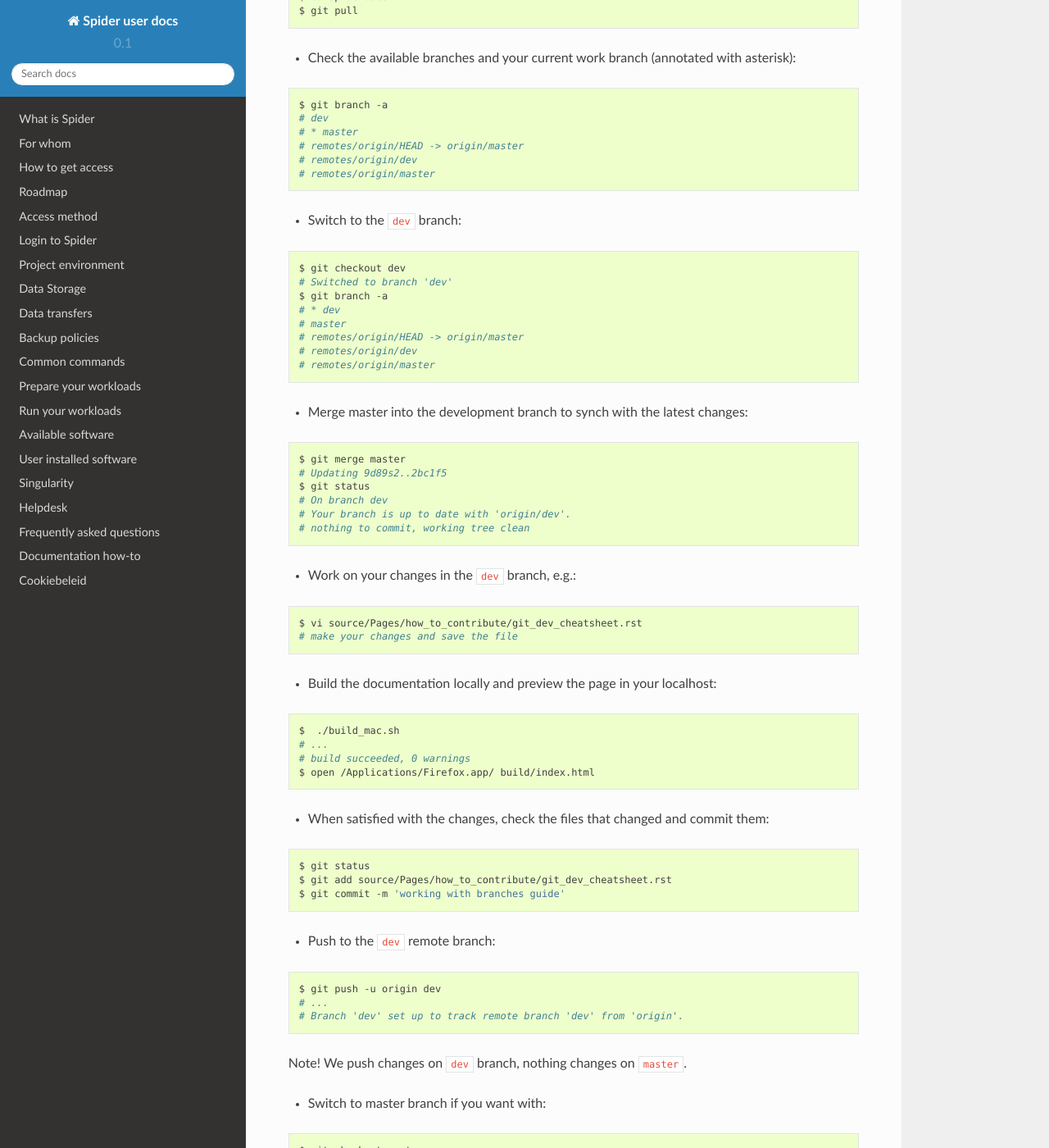
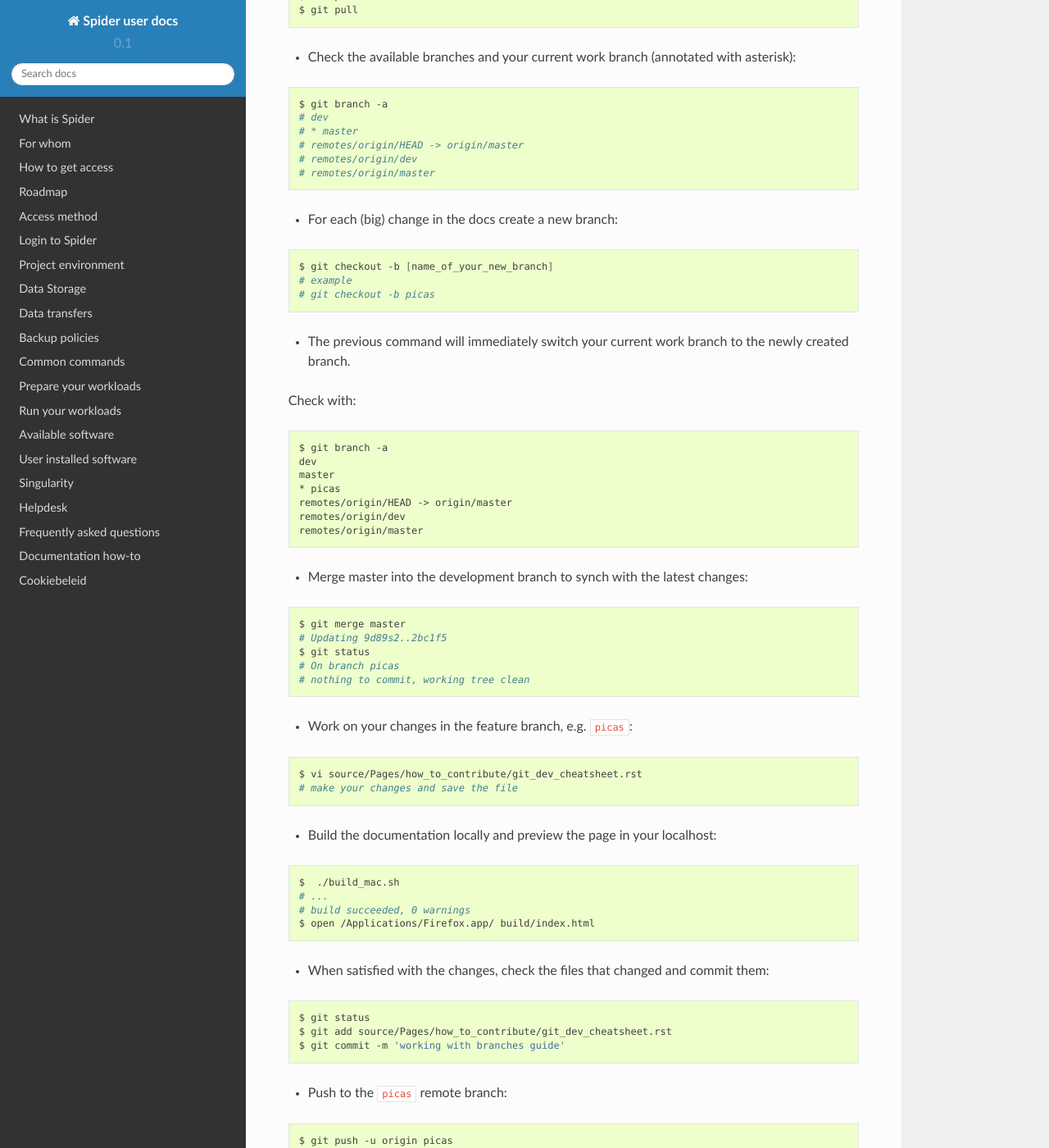
Before and after one commit to sara-nl/spiderdocs, a Sphinx documentation site: the page built from source/Pages/how_to_contribute/git_dev_cheatsheet.rst, in a window 1280 px wide and 1400 px high, scrolled down 674 px. Shown: the whole window at 82% size. Built offline with Sphinx 7.4.7 and the Read the Docs theme 2.0.0, drawn with Linux system fonts in a browser that asks for light colours; pages that are not in the unit, such as notebooks, are missing from menus; some of the changed text lies outside the part shown.

Commit message:
adapted feature branch changes

```diff
--- a/source/Pages/how_to_contribute/git_dev_cheatsheet.rst
+++ b/source/Pages/how_to_contribute/git_dev_cheatsheet.rst
@@ -8,8 +8,7 @@ Git dev branch
 Procedure
 =========
 
-The instructions here describe the steps to commit changes to the ``dev`` branch
-of the documentation Github repository:
+The instructions here describe the steps to make changes to the Github documentation of the spiderdocs repository:
 
 * Clone the repository in your local machine id you haven't done so:
 
@@ -48,18 +47,26 @@ If you miss the image, download it as explained :ref:`here <docker-install>`.
         # remotes/origin/dev
         # remotes/origin/master
 
-* Switch to the ``dev`` branch:
+* For each (big) change in the docs create a new branch:
 
 .. code-block:: bash
 
-        $ git checkout dev
-        # Switched to branch 'dev'
-        $ git branch -a
-        # * dev
-        # master
-        # remotes/origin/HEAD -> origin/master
-        # remotes/origin/dev
-        # remotes/origin/master
+        $ git checkout -b [name_of_your_new_branch]
+	# example
+	# git checkout -b picas
+
+* The previous command will immediately switch your current work branch to the newly created branch.
+Check with:
+
+.. code-block:: bash
+
+         $ git branch -a
+         dev
+         master
+         * picas
+         remotes/origin/HEAD -> origin/master
+         remotes/origin/dev
+         remotes/origin/master
 
 * Merge master into the development branch to synch with the latest changes:
 
@@ -67,12 +74,12 @@ If you miss the image, download it as explained :ref:`here <docker-install>`.
 
         $ git merge master
         # Updating 9d89s2..2bc1f5
-        $ git status
-        # On branch dev
-        # Your branch is up to date with 'origin/dev'.
+	$ git status
+        # On branch picas
         # nothing to commit, working tree clean
 
-* Work on your changes in the ``dev`` branch, e.g.:
+
+* Work on your changes in the feature branch, e.g. ``picas``:
 
 .. code-block:: bash
 
@@ -97,15 +104,15 @@ If you miss the image, download it as explained :ref:`here <docker-install>`.
         $ git add source/Pages/how_to_contribute/git_dev_cheatsheet.rst
         $ git commit -m 'working with branches guide'
 
-* Push to the ``dev`` remote branch:
+* Push to the ``picas`` remote branch:
 
 .. code-block:: bash
 
-        $ git push -u origin dev
+        $ git push -u origin picas
         # ...
-        # Branch 'dev' set up to track remote branch 'dev' from 'origin'.
+        # Branch 'picas' set up to track remote branch 'dev' from 'origin'.
 
-Note! We push changes on ``dev`` branch, nothing changes on ``master``.
+Note! We push changes on ``picas`` branch, nothing changes on ``master``.
 
 * Switch to master branch if you want with:
 
@@ -122,7 +129,7 @@ Note! We push changes on ``dev`` branch, nothing changes on ``master``.
 
 * Submit a pull request from the web interface:
 
-  * New pull request -> ``Base:master/ compare:dev``
+  * New pull request -> ``Base:master/ compare:picas``
   * Add a description and check changes
   * Create a pull request
 
```
